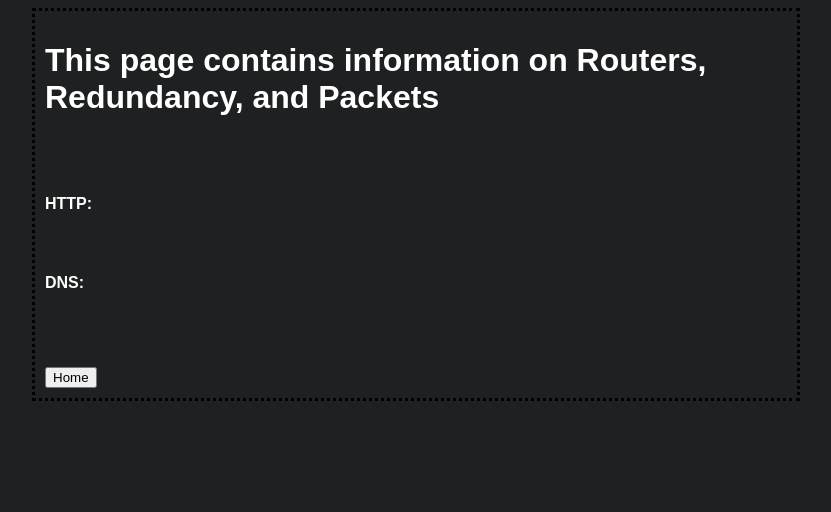
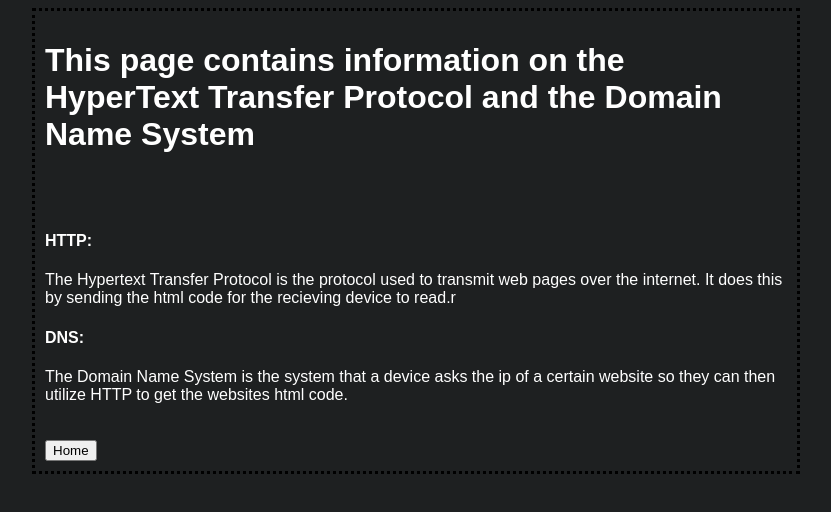
Before and after one commit to CSPAcount/internet, a plain HTML site: page HTTPandDNS.html in a window 1280 px wide. Shown: the whole page, without its empty margins (224-1055 px from the left). Drawn offline with Linux system fonts and the light colour scheme.

Commit message:
Add files via upload

```diff
--- a/HTTPandDNS.html
+++ b/HTTPandDNS.html
@@ -14,16 +14,16 @@
                 </style>
     </head>
     <body>
-        <h1>This page contains information on Routers, Redundancy, and Packets </h1>
+        <h1>This page contains information on the HyperText Transfer Protocol and the Domain Name System </h1>
         <br><br>
         <h4>HTTP:</h4>
         <p1>
-
+            The Hypertext Transfer Protocol is the protocol used to transmit web pages over the internet. It does this by sending the html code for the recieving device to read.r
         </p1>
         <br>
         <h4>DNS:</h4>
         <p2>
-
+            The Domain Name System is the system that a device asks the ip of a certain website so they can then utilize HTTP to get the websites html code.
         </p2>
         <br><br><br>
         <a href = "https://cspacount.github.io/internet/index.html">
```
